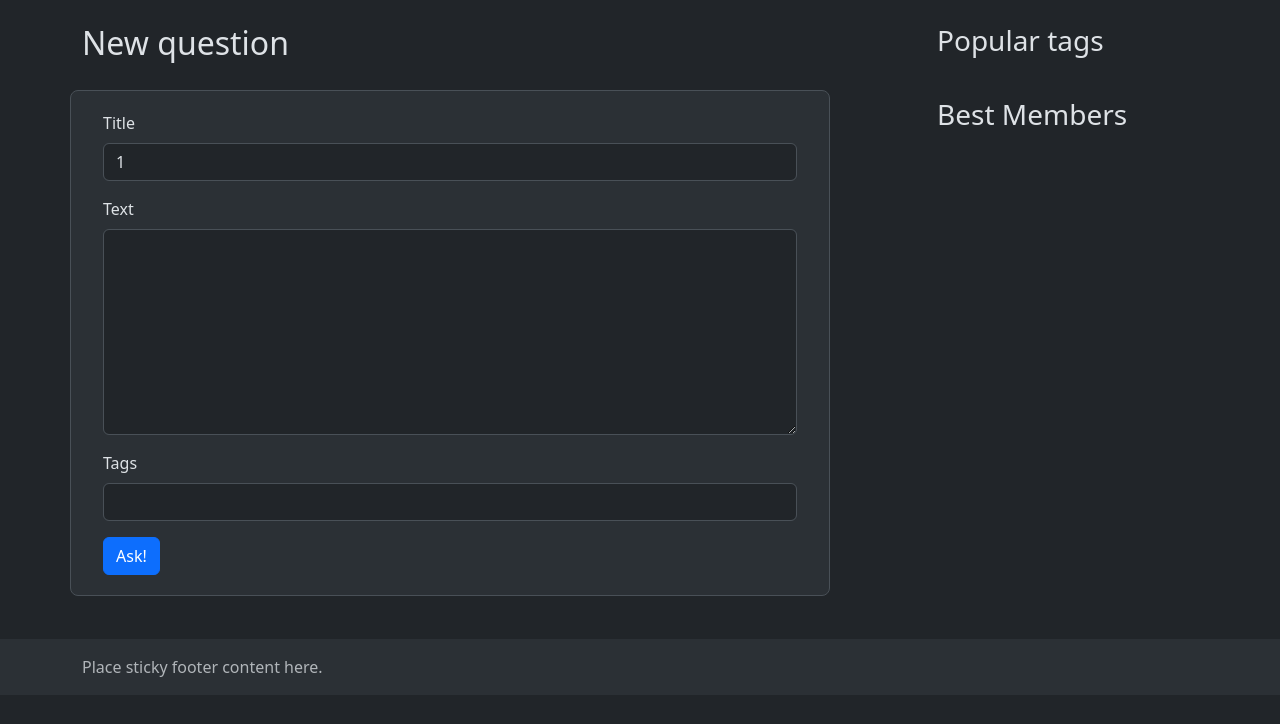
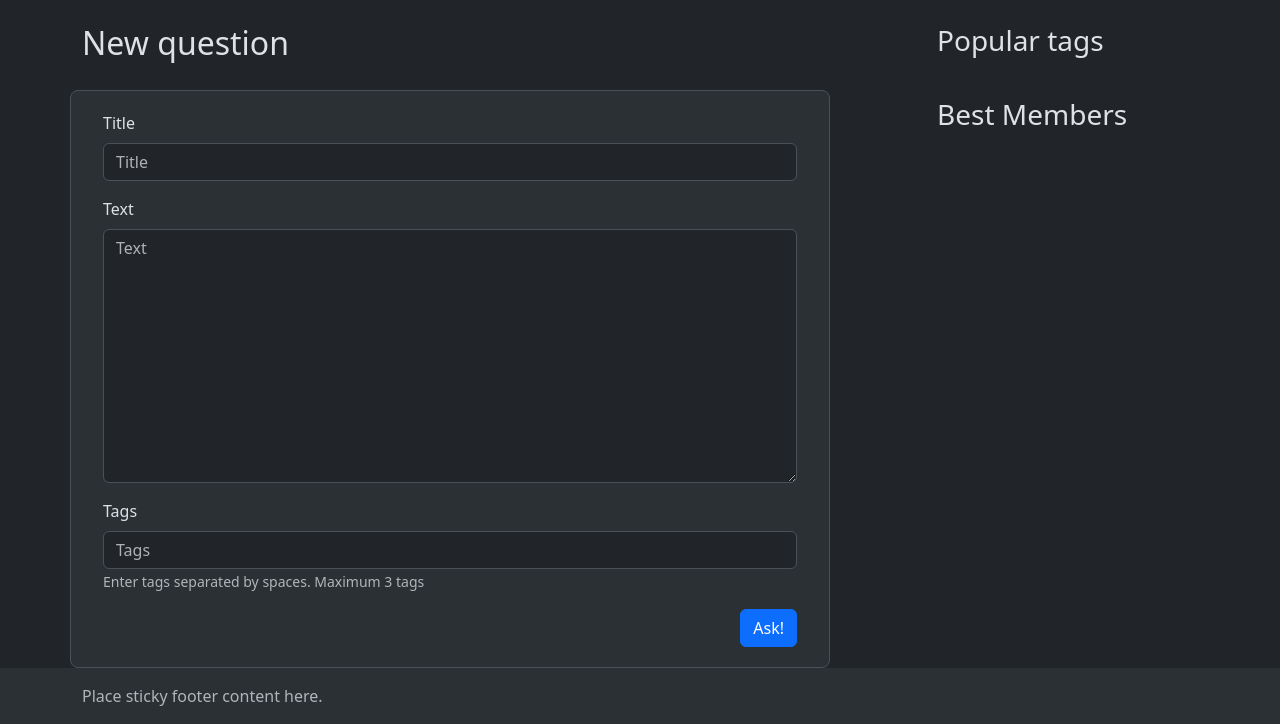
Before and after one commit to grompogrom/askme_gromov, a Django app: page /ask in a window 1280 px wide. Shown: the part 105-829 px from the top of the page. Before the commit the page ends 782 px from the top, so only its background shows below. Run offline with Django 4.2, Linux system fonts and the light colour scheme; the visitor is signed in with stand-in values (Sample User, id 1); data that the repository does not hold is empty; some libraries are stand-ins or nearby versions.

Commit message:
homework-4

```diff
--- a/app/forms.py
+++ b/app/forms.py
@@ -2,8 +2,9 @@ from django import forms
 from django.contrib.auth.models import User
 from django.core.exceptions import ValidationError
 from django.core.validators import validate_email
+from django.forms import ImageField
 
-from app.models import Profile
+from app.models import Profile, Question, Tag, Answer
 
 
 class LoginForm(forms.Form):
@@ -47,3 +48,136 @@ class RegisterForm(forms.ModelForm):
         user = User.objects.create_user(**self.cleaned_data)
         Profile.objects.create(user=user)
         return user
+
+
+class ProfileForm(forms.Form):
+    username = forms.CharField(required=False)
+    email = forms.EmailField(required=False)
+    avatar = ImageField(required=False)
+
+    def __init__(self, user, *args, **kwargs):
+        self.user: User = user
+        super().__init__(*args, **kwargs)
+        self.fields['username'].initial = self.user.username
+        self.fields['email'].initial = self.user.email
+
+    def clean_username(self):
+        username = self.cleaned_data.get('username')
+        user = User.objects.filter(username=username).all().first()
+        # fixme doesnt work
+        if user and username != self.user.username:
+            raise ValidationError('Username already used')
+        return username
+
+    def clean_email(self):
+        form_email = self.cleaned_data.get('email').lower().strip()
+        db_user = User.objects.filter(email=form_email).first()
+        if not db_user or db_user.email == form_email:
+            return form_email
+        if db_user.email == "":
+            return form_email
+        raise ValidationError('Email already used')
+
+    def save(self, **kwargs):
+        new_username = self.cleaned_data.get('username')
+        new_email = self.cleaned_data.get('email')
+        image = self.cleaned_data.get('avatar')
+        if new_username != self.user.username:
+            self.user.username = new_username
+        if new_email != self.user.email:
+            self.user.email = new_email
+        self.user.save()
+        profile = self.user.profile
+        print("image is", image)
+        if image:
+            profile.avatar = image
+        profile.save()
+        return profile
+
+
+class QuestionForm(forms.ModelForm):
+    tags = forms.CharField(help_text="Enter tags separated by spaces. Maximum 3 tags")
+
+    def __init__(self, user, *args, **kwargs):
+        self.user: User = user
+        super().__init__(*args, **kwargs)
+
+    class Meta:
+        model = Question
+        fields = ['title', 'text']
+
+    def clean_tags(self):
+        form_tags_str = self.cleaned_data.get('tags')
+        from_tags_list = form_tags_str.strip().split(' ')
+        if len(from_tags_list) > 3:
+            raise ValidationError('Tags limit is exceeded')
+        if len(from_tags_list) < 1:
+            raise ValidationError('Question must have at least one tag')
+        if len(from_tags_list) > len(set(from_tags_list)):
+            raise ValidationError('Duplicate tags found')
+        return form_tags_str
+
+    def clean_title(self):
+        form_title_str = self.cleaned_data.get('title').strip()
+        if len(form_title_str) < 2:
+            raise ValidationError('Too short title')
+        if len(form_title_str) > 100:
+            raise ValidationError('Too long title')
+        return form_title_str
+
+    def clean_text(self):
+        form_text_str = self.cleaned_data.get('text').strip()
+        if len(form_text_str) < 10:
+            raise ValidationError('Too short text')
+        if len(form_text_str) > 500:
+            raise ValidationError('Too long text')
+        return form_text_str
+
+    def get_tags(self):
+        form_tags_str = self.cleaned_data.get('tags')
+        from_tags_list = form_tags_str.strip().split(' ')
+        db_tags = []
+        for tag in from_tags_list:
+            db_tags.append(
+                Tag.objects.get_or_create(
+                    name=tag.strip()
+                )
+            )
+        return list(map(lambda x: x[0], db_tags))
+
+    def save(self, commit=True):
+        profile = Profile.objects.get(user=self.user)
+        question = Question(
+            author=profile,
+            title=self.cleaned_data['title'],
+            text=self.cleaned_data['text']
+        )
+        question.save()
+        question.tags.set(self.get_tags())
+        return question
+
+
+class AnswerForm(forms.ModelForm):
+    def __init__(self, user, question_id, *args, **kwargs):
+        self.user: User = user
+        self.question_id = question_id
+        super().__init__(*args, **kwargs)
+
+    class Meta:
+        model = Answer
+        fields = ['text']
+        labels = {
+            'text': 'Answer Text',
+        }
+
+    def save(self, commit=True):
+        question = Question.objects.get(id=self.question_id)
+        profile = Profile.objects.get(user=self.user)
+        answer = Answer(
+            author=profile,
+            question=question,
+            text=self.cleaned_data['text']
+        )
+        if commit:
+            answer.save()
+        return answer
--- a/app/views.py
+++ b/app/views.py
@@ -1,14 +1,18 @@
+from urllib.parse import urlencode
+
 from django.contrib.auth import authenticate, login, logout
-from django.http import HttpResponseNotFound
+from django.contrib.auth.decorators import login_required
+from django.http import HttpResponseNotFound, HttpResponseRedirect
 from django.shortcuts import render, redirect
 from django.urls import reverse
 
-from app.forms import LoginForm, RegisterForm
+from app.forms import LoginForm, RegisterForm, ProfileForm, QuestionForm, AnswerForm
 from app.models import Question, Tag, Answer
 from app.tools import paginate, get_base
 
 
 def index(request):
+
     questions = Question.objects.all_new()
     page_items = paginate(questions, request)
     context = {
@@ -54,33 +58,66 @@ def question(request, question_id):
     except Question.DoesNotExist:
         return HttpResponseNotFound()
 
+    if request.method == 'POST':
+        if not request.user.is_authenticated:
+            return redirect('login')
+        form = AnswerForm(request.user, question_id,request.POST)
+        if form.is_valid():
+            answer = form
+            answer.save()
+
+            url = reverse('question', args=(question_id,))
+            query_string = urlencode({'page': 'last'})
+            return HttpResponseRedirect(url + '?' + query_string + '#bottom')
+    else:
+        form = AnswerForm(request.user,question_id)
+
     page_items = paginate(answers, request, 5)
     context = {
         'question': item.as_dict(),
         'answers': page_items.object_list,
         'page': page_items,
+        'form': form,
         'base': get_base(request)}
     return render(request, 'question.html', context)
 
 
+@login_required(login_url='login', redirect_field_name='continue')
 def ask(request):
-    title = request.GET.get('title', '1')
-    return render(request, 'ask.html', {'base': get_base(request), 'title': title})
+
+    if request.method == 'POST':
+        form = QuestionForm(request.user, request.POST)
+        if form.is_valid():
+            question = form.save()
+            return redirect(reverse('question', args=(question.id,)))
+    else:
+        form = QuestionForm(request.user)
+
+    return render(request, 'ask.html', {'base': get_base(request), 'form': form})
 
 
+@login_required(login_url='login', redirect_field_name='continue')
 def settings(request):
-    return render(request, 'settings.html', {'base': get_base(request)})
+    if request.method == 'POST':
+        form = ProfileForm(request.user, request.POST, request.FILES)
+        if form.is_valid():
+             form.save()
+    else:
+        form = ProfileForm(user=request.user)
+    return render(request, 'settings.html', {'base': get_base(request), 'form': form})
 
 
 def signin(request):
+
     # fixme extract
     if request.method == 'POST':
+        origin_url = request.GET.get('continue', 'index')
         login_form = LoginForm(request.POST)
         if login_form.is_valid():
             user = authenticate(request, **login_form.cleaned_data)
             if user is not None:
                 login(request, user)
-                return redirect(reverse('index'))
+                return redirect(origin_url)
             else:
                 login_form.add_error(None, 'Wrong login or password')
 
@@ -108,6 +145,6 @@ def register(request):
 
 
 def log_out(request):
-    # if request.method == 'POST':
+    origin_url = request.GET.get('continue', 'index')
     logout(request)
-    return redirect(reverse('index'))
+    return redirect(origin_url)
--- a/askme_gromov/settings.py
+++ b/askme_gromov/settings.py
@@ -138,4 +138,5 @@ MEDIA_URL = '/media/'
 
 STATICFILES_DIRS = [
     BASE_DIR / 'static'
+
 ]
--- a/askme_gromov/urls.py
+++ b/askme_gromov/urls.py
@@ -14,9 +14,11 @@ Including another URLconf
     1. Import the include() function: from django.urls import include, path
     2. Add a URL to urlpatterns:  path('blog/', include('blog.urls'))
 """
+from django.conf.urls.static import static
 from django.contrib import admin
 from django.urls import path
 from app import views
+from askme_gromov import settings
 
 urlpatterns = [
     path('', views.index, name='index'),
@@ -30,3 +32,5 @@ urlpatterns = [
     path('logout', views.log_out, name='logout'),
     path('admin/', admin.site.urls),
 ]
+
+urlpatterns += static(settings.MEDIA_URL, document_root=settings.MEDIA_ROOT)
--- a/templates/ask.html
+++ b/templates/ask.html
@@ -1,4 +1,5 @@
 {% extends 'base.html' %}
+{% load bootstrap5 %}
 {% load static %}
 
 {% block content %}
@@ -9,20 +10,15 @@
   </div>
 </div>
 <div class="row bg-body-tertiary border rounded-3 question">
-  <form>
-    <div class="mb-3">
-      <label for="exampleInputTitle1" class="form-label">Title</label>
-      <input type="text" class="form-control" id="exampleInputTitle1" value="{{title}}"  >
-    </div>
-    <div class="mb-3">
-      <label for="exampleInputText1" class="form-label">Text</label>
-      <textarea  class="form-control" id="exampleInputText1" rows="8"></textarea>
-    </div>
-    <div class="mb-3">
-      <label for="exampleInputTags1" class="form-label">Tags</label>
-        <input type="text" class="form-control" id="exampleInputTags1">
-    </div>
-    <button type="submit" class="btn btn-primary">Ask!</button>
+  <form method="post">
+    {% csrf_token %}
+    {% bootstrap_form form%}
+
+
+    {% buttons %}
+    <button type="submit" class="btn btn-primary float-end">Ask!</button>
+    {% endbuttons %}
+<!--    <button type="submit" class="btn btn-primary">Ask!</button>-->
   </form>
 </div>
 {% endblock%}
--- a/templates/components/headder_part_loggined.html
+++ b/templates/components/headder_part_loggined.html
@@ -3,7 +3,11 @@
 <div class="col-md-4 ">
       <div class="row justify-content-end">
         <div class="col-sm-2">
-        <img src="{% static 'img/avatar_placeholder.jpg' %}" alt="mdo" width="48" height="48" class="rounded-circle">
+          {%if request.user.profile.avatar%}
+                <img src="{{base.MEDIA_URL}}{{request.user.profile.avatar}}" alt="avatar" width="48" height="48" class="rounded-circle">
+          {%else%}
+                <img src="{% static 'img/avatar_placeholder.jpg' %}" alt="avatar" width="48" height="48" class="rounded-circle">
+          {%endif%}
 
         </div>
         <div class="col-sm-5">
@@ -13,7 +17,7 @@
               <a href="{% url 'settings' %}">Settings</a>
             </div>
             <div class="col-4">
-              <a href="{% url 'logout' %}">Log out</a>
+              <a href="{% url 'logout' %}?continue={{base.continue}}">Log out</a>
             </div>
           </div>
         </div>
```
Also changed, not shown: app/tools.py (+17 -3 lines), templates/components/headder_part_unloggined.html (+5 -3 lines), templates/question.html (+8 -9 lines), templates/settings.html (+14 -25 lines).
